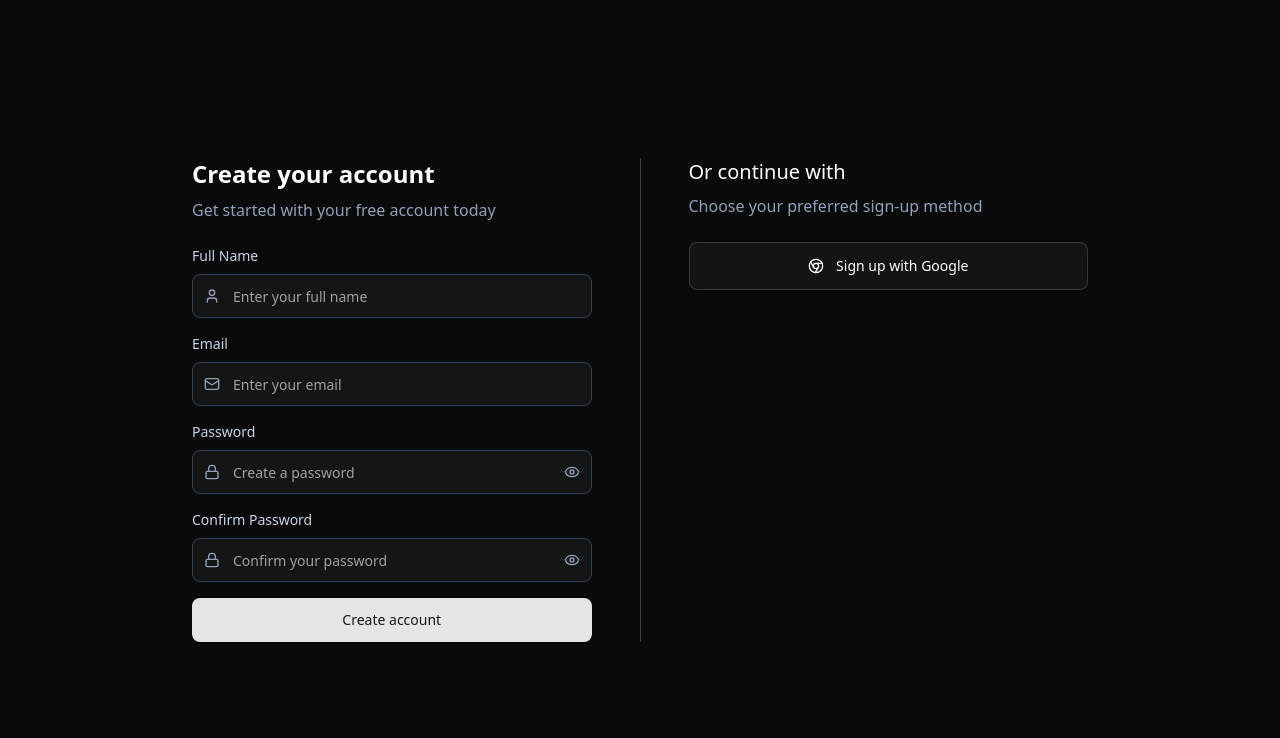
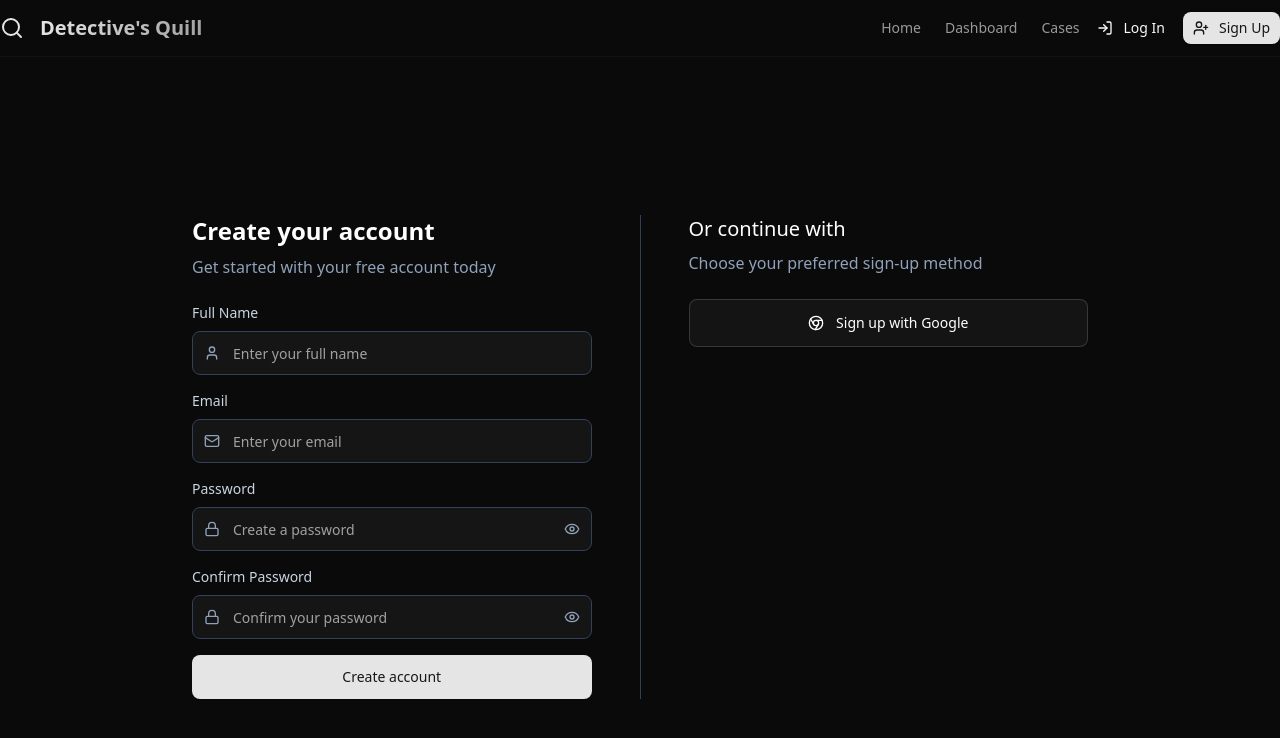
Before and after one commit to Amama-Fatima/detective-quill, a Next.js app in the folder apps/frontend/: page /auth/sign-up in a window 1280 px wide. Shown: the top 738 px of the page. Built offline with nearby package versions, Linux system fonts and the light colour scheme; no server answers.

Commit message:
simple header + signout functionality

```diff
--- a/apps/frontend/src/app/layout.tsx
+++ b/apps/frontend/src/app/layout.tsx
@@ -3,6 +3,7 @@ import { Toaster } from "sonner";
 import { AuthProvider } from "@/context/auth-context";
 import { Geist, Geist_Mono } from "next/font/google";
 import "./globals.css";
+import Header from "@/components/layout/header";
 
 const geistSans = Geist({
   variable: "--font-geist-sans",
@@ -30,6 +31,7 @@ export default function RootLayout({
         className={`${geistSans.variable} ${geistMono.variable} antialiased`}
       >
         <AuthProvider>
+          <Header />
           {children}
           <Toaster richColors position="top-right" />
         </AuthProvider>
--- /dev/null
+++ b/apps/frontend/src/components/layout/auth-buttons.tsx
@@ -0,0 +1,65 @@
+"use client";
+
+import React from "react";
+import Link from "next/link";
+import { Button } from "@/components/ui/button";
+import { LogOut, LogIn, UserPlus } from "lucide-react";
+import { useAuth } from "@/context/auth-context";
+
+export default function AuthButtons() {
+  const { user, loading, signOut } = useAuth();
+
+  const handleSignOut = async () => {
+    await signOut();
+  };
+
+  if (loading) {
+    return (
+      <div className="flex items-center space-x-2">
+        <div className="h-8 w-16 animate-pulse rounded-md bg-muted" />
+        <div className="h-8 w-16 animate-pulse rounded-md bg-muted" />
+      </div>
+    );
+  }
+
+  if (user) {
+    return (
+      <div className="flex items-center space-x-3">
+        <span className="text-sm text-muted-foreground hidden sm:inline">
+          {user.email?.split("@")[0]}
+        </span>
+        <Button
+          variant="ghost"
+          size="sm"
+          onClick={handleSignOut}
+          className="flex items-center space-x-1 px-3"
+        >
+          <LogOut className="h-4 w-4" />
+          <span>Sign Out</span>
+        </Button>
+      </div>
+    );
+  }
+
+  return (
+    <div className="flex items-center space-x-2">
+      <Button
+        variant="ghost"
+        size="sm"
+        asChild
+        className="flex items-center space-x-1 px-3"
+      >
+        <Link href="/login">
+          <LogIn className="h-4 w-4" />
+          <span>Log In</span>
+        </Link>
+      </Button>
+      <Button size="sm" asChild className="flex items-center space-x-1 px-3">
+        <Link href="/signup">
+          <UserPlus className="h-4 w-4" />
+          <span>Sign Up</span>
+        </Link>
+      </Button>
+    </div>
+  );
+}
--- /dev/null
+++ b/apps/frontend/src/components/layout/header.tsx
@@ -0,0 +1,58 @@
+import React from "react";
+import Link from "next/link";
+import { Search } from "lucide-react";
+import AuthButtons from "./auth-buttons";
+
+export default function Header() {
+  return (
+    <header className="sticky top-0 z-50 w-full border-b border-border/40 bg-background/95 backdrop-blur supports-[backdrop-filter]:bg-background/60">
+      <div className="container flex h-14 max-w-screen-2xl items-center">
+        {/* Logo/Brand */}
+        <div className="mr-4 hidden md:flex">
+          <Link href="/" className="flex items-center space-x-2">
+            <Search className="h-6 w-6 text-primary" />
+            <span className="ml-2 text-xl font-bold bg-gradient-to-r from-primary to-primary/70 bg-clip-text text-transparent">
+              Detective's Quill
+            </span>
+          </Link>
+        </div>
+
+        {/* Mobile Logo */}
+        <div className="mr-6 flex md:hidden">
+          <Link href="/" className="flex items-center space-x-2">
+            <Search className="h-6 w-6 text-primary" />
+            <span className="ml-2 text-lg font-bold bg-gradient-to-r from-primary to-primary/70 bg-clip-text text-transparent">
+              Detective's Quill
+            </span>
+          </Link>
+        </div>
+
+        {/* Navigation */}
+        <div className="flex flex-1 items-center justify-between space-x-2 md:justify-end">
+          <nav className="flex items-center space-x-6">
+            <Link
+              href="/"
+              className="text-sm font-medium transition-colors hover:text-foreground/80 text-foreground/60"
+            >
+              Home
+            </Link>
+            <Link
+              href="/dashboard"
+              className="text-sm font-medium transition-colors hover:text-foreground/80 text-foreground/60"
+            >
+              Dashboard
+            </Link>
+            <Link
+              href="/cases"
+              className="text-sm font-medium transition-colors hover:text-foreground/80 text-foreground/60"
+            >
+              Cases
+            </Link>
+          </nav>
+
+          <AuthButtons />
+        </div>
+      </div>
+    </header>
+  );
+}
```
